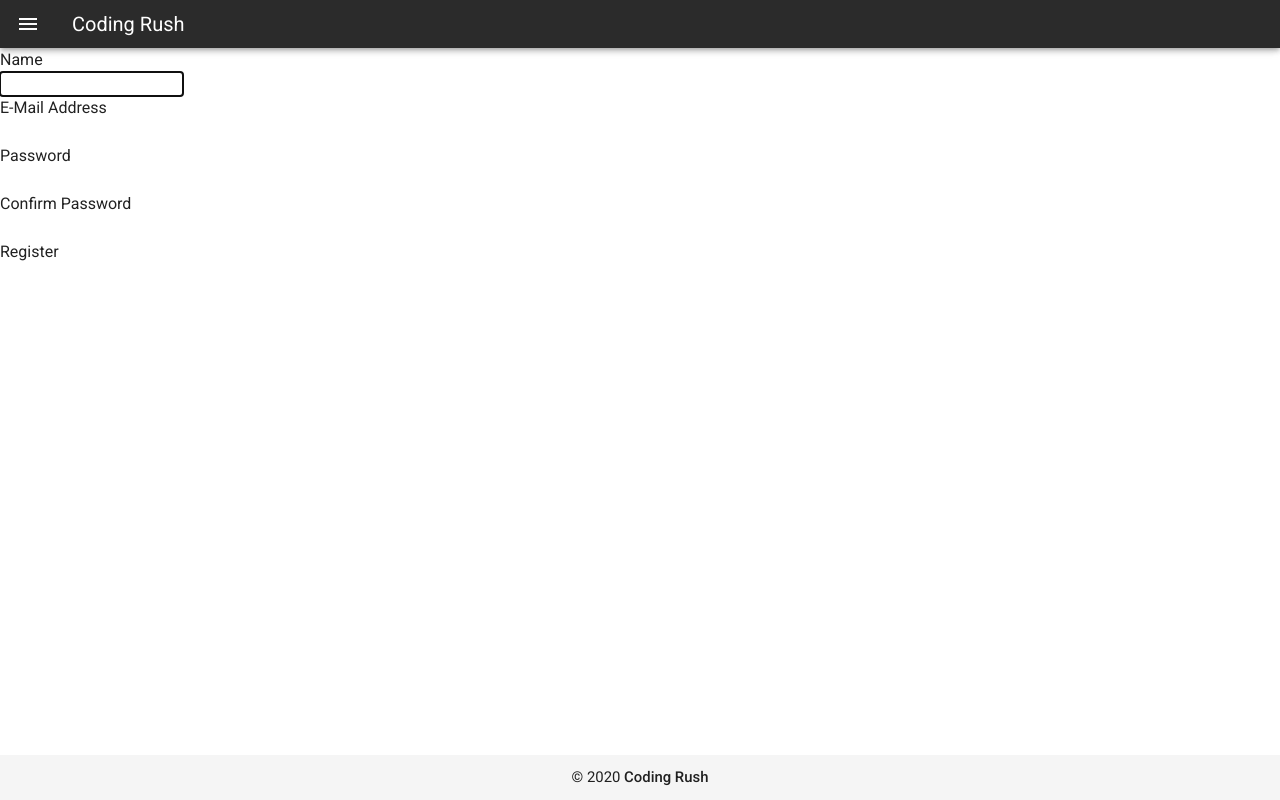
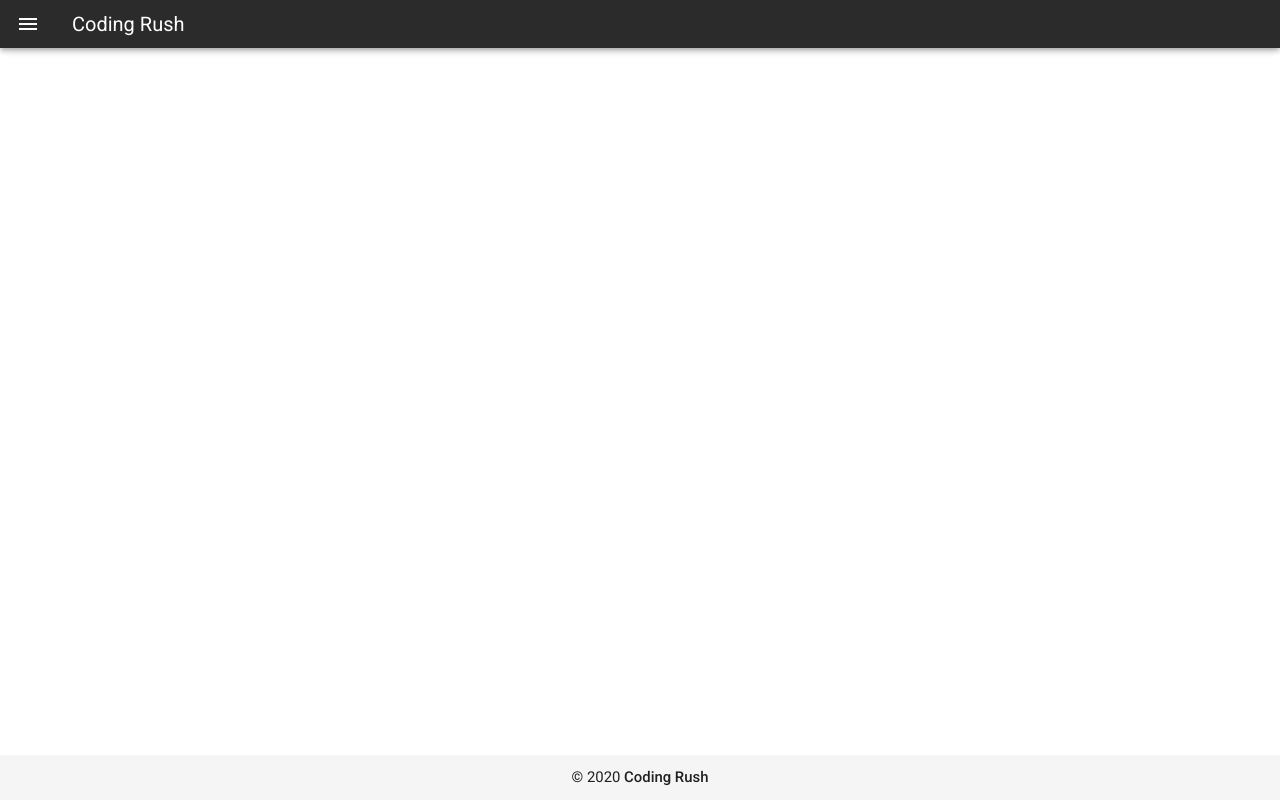
Before and after one commit to NightReal/coding-rush, a Vue app in the folder frontend/: page /register in a window 1280 px wide. Built offline with nearby package versions, Linux system fonts and the light colour scheme; sample sign-in values are in the browser's storage.

Commit message:
Removed useless component

```diff
--- a/frontend/src/router/index.js
+++ b/frontend/src/router/index.js
@@ -2,9 +2,8 @@ import Vue from 'vue';
 import VueRouter from 'vue-router';
 import HomeView from '../views/HomeView.vue';
 import MainView from '../views/MainView.vue';
-import Login from '../views/Login.vue';
+import LoginView from '../views/LoginView.vue';
 import EditorView from '../views/EditorView.vue';
-import Register from '../views/Register.vue';
 // eslint-disable-next-line import/no-cycle
 import store from '../store/index';
 
@@ -33,16 +32,11 @@ const routes = [
   {
     path: '/login',
     name: 'Login',
-    component: Login,
+    component: LoginView,
     props: true,
     meta: {
       requiresDisAuth: true,
     },
-  },
-  {
-    path: '/register',
-    name: 'Register',
-    component: Register,
   },
 ];
 
--- a/frontend/src/views/Login.vue
+++ b/frontend/src/views/LoginView.vue
@@ -26,6 +26,7 @@ export default {
     },
   },
   beforeRouteUpdate(to, from, next) {
+    console.log(2);
     next();
     this.tab = to.query.type === 'signup' ? 1 : 0;
   },
@@ -33,7 +34,9 @@ export default {
     this.tab = this.$route.query.type === 'signup' ? 1 : 0;
   },
   beforeRouteEnter(to, from, next) {
+    console.log(0);
     if (['signin', 'signup'].includes(to.query.type)) {
+      console.log(1);
       next();
     } else {
       const { query } = to;
--- a/frontend/src/views/Register.vue
+++ /dev/null
@@ -1,58 +0,0 @@
-<template>
-  <div>
-    <h4>Register</h4>
-    <form @submit.prevent="register">
-      <label for="name">Name</label>
-      <div>
-        <input id="name" type="text" v-model="name" required autofocus>
-      </div>
-
-      <label for="email">E-Mail Address</label>
-      <div>
-        <input id="email" type="email" v-model="email" required>
-      </div>
-
-      <label for="password">Password</label>
-      <div>
-        <input id="password" type="password" v-model="password" required>
-      </div>
-
-      <label for="password-confirm">Confirm Password</label>
-      <div>
-        <input id="password-confirm" type="password" v-model="password_confirmation" required>
-      </div>
-
-      <div>
-        <button type="submit">Register</button>
-      </div>
-    </form>
-  </div>
-</template>
-
-<script>
-export default {
-  name: 'Register.vue',
-  data() {
-    return {
-      name: '',
-      email: '',
-      password: '',
-      password_confirmation: '',
-    };
-  },
-  methods: {
-    register() {
-      const data = {
-        name: this.name,
-        email: this.email,
-        password: this.password,
-        is_admin: this.is_admin,
-      };
-      this.$store.dispatch('register', data)
-        .then(() => this.$router.push('/'))
-        // eslint-disable-next-line no-console
-        .catch((err) => console.log(err));
-    },
-  },
-};
-</script>
```
Also changed, not shown: frontend/src/views/EditorView.vue (line endings or trailing spaces).
